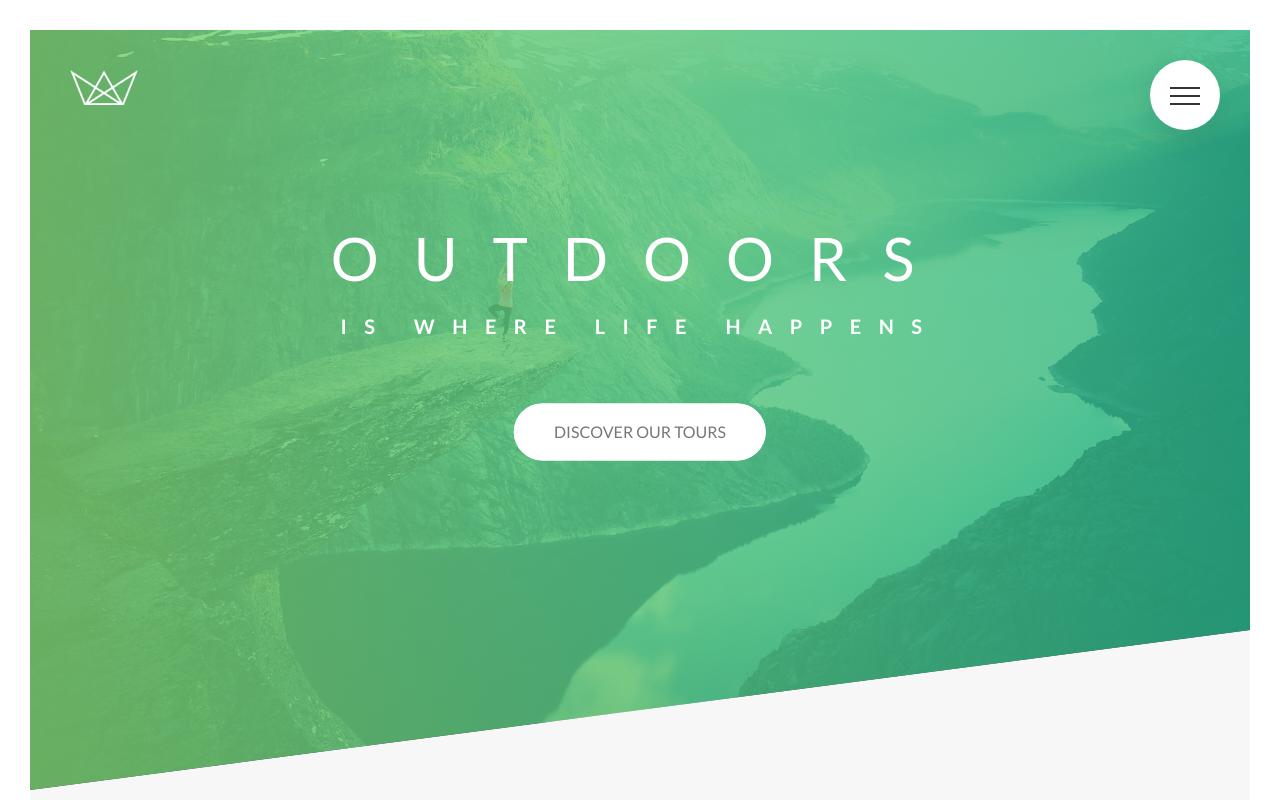
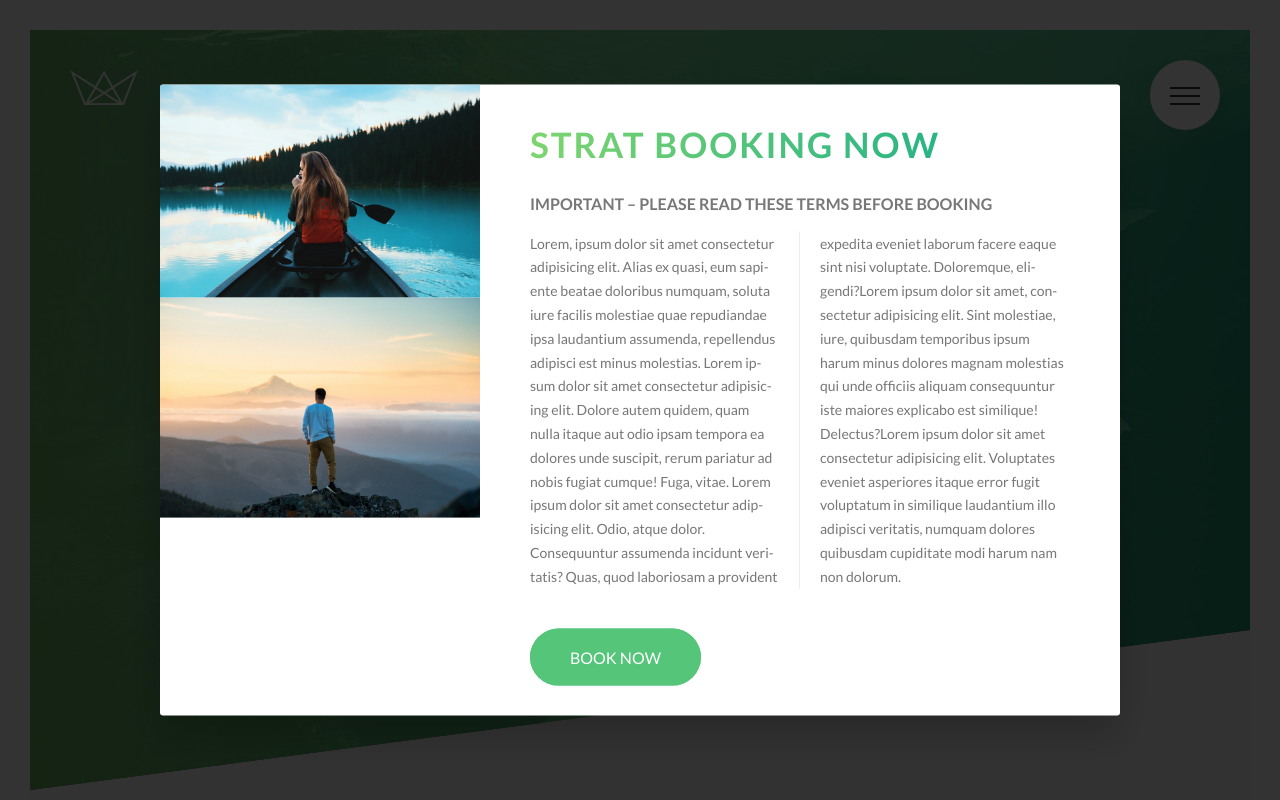
Before and after one commit to mokiong/Natours, a website: page index.html in a window 1280 px wide. Shown: the top 800 px of the page. Drawn offline with Linux system fonts and the light colour scheme.

Commit message:
Create popup

```diff
--- a/index.html
+++ b/index.html
@@ -514,6 +514,54 @@
             </div>
         </footer>
 
+        <div class="popup">
+            <div class="popup__content">
+                <div class="popup__left">
+                    <img
+                        src="img/nat-8.jpg"
+                        alt="Tour Photo"
+                        class="popup__img"
+                    />
+                    <img
+                        src="img/nat-9.jpg"
+                        alt="Tour Photo"
+                        class="popup__img"
+                    />
+                </div>
+                <div class="popup__right">
+                    <h2 class="heading-secondary u-margin-bottom-small">
+                        Strat Booking now
+                    </h2>
+                    <h3 class="heading-tertiary u-margin-bottom-small">
+                        Important &ndash; Please read these terms before Booking
+                    </h3>
+                    <p class="popup__text">
+                        Lorem, ipsum dolor sit amet consectetur adipisicing
+                        elit. Alias ex quasi, eum sapiente beatae doloribus
+                        numquam, soluta iure facilis molestiae quae repudiandae
+                        ipsa laudantium assumenda, repellendus adipisci est
+                        minus molestias. Lorem ipsum dolor sit amet consectetur
+                        adipisicing elit. Dolore autem quidem, quam nulla itaque
+                        aut odio ipsam tempora ea dolores unde suscipit, rerum
+                        pariatur ad nobis fugiat cumque! Fuga, vitae. Lorem
+                        ipsum dolor sit amet consectetur adipisicing elit. Odio,
+                        atque dolor. Consequuntur assumenda incidunt veritatis?
+                        Quas, quod laboriosam a provident expedita eveniet
+                        laborum facere eaque sint nisi voluptate. Doloremque,
+                        eligendi?Lorem ipsum dolor sit amet, consectetur
+                        adipisicing elit. Sint molestiae, iure, quibusdam
+                        temporibus ipsum harum minus dolores magnam molestias
+                        qui unde officiis aliquam consequuntur iste maiores
+                        explicabo est similique! Delectus?Lorem ipsum dolor sit
+                        amet consectetur adipisicing elit. Voluptates eveniet
+                        asperiores itaque error fugit voluptatum in similique
+                        laudantium illo adipisci veritatis, numquam dolores
+                        quibusdam cupiditate modi harum nam non dolorum.
+                    </p>
+                    <a href="#" class="btn btn--green">Book now</a>
+                </div>
+            </div>
+        </div>
         <!--
         <section class="grid-test">
             <div class="row">
--- a/sass/abstracts/_mixins.scss
+++ b/sass/abstracts/_mixins.scss
@@ -5,3 +5,10 @@
         clear: both;
     }
 }
+
+@mixin absCenter {
+    position: absolute;
+    top: 50%;
+    left: 50%;
+    transform: translate(-50%, -50%);
+}
--- /dev/null
+++ b/sass/components/_popup.scss
@@ -0,0 +1,56 @@
+.popup {
+    height: 100vh;
+    width: 100%;
+    position: fixed;
+    top: 0;
+    left: 0;
+    background-color: rgba($color-black, 0.8);
+    z-index: 9999;
+
+    &__content {
+        @include absCenter;
+
+        width: 75%;
+        height: 50rem;
+        background-color: $color-white;
+        box-shadow: 0 2rem 4rem rgba($color-black, 0.2);
+        border-radius: 3px;
+        display: table;
+        overflow: hidden;
+    }
+
+    &__left {
+        width: 33.3333333%;
+        display: table-cell;
+    }
+
+    &__right {
+        width: 66.66666667%;
+        display: table-cell;
+        vertical-align: middle;
+        padding: 3rem 5rem;
+    }
+
+    &__img {
+        display: block;
+        width: 100%;
+    }
+
+    &__text {
+        font-size: 1.4rem;
+        margin-bottom: 4rem;
+
+        -moz-column-count: 2;
+        -moz-column-gap: 4rem;
+        -moz-column-rule: 1px solid $color-grey-light-2;
+
+        column-count: 2;
+        column-gap: 4rem;
+        column-rule: 1px solid $color-grey-light-2;
+
+        -moz-hyphens: auto;
+        -ms-hyphens: auto;
+        -webkit-hyphens: auto;
+        hyphens: auto;
+    }
+}
--- a/sass/main.scss
+++ b/sass/main.scss
@@ -14,6 +14,7 @@
 @import 'components/feature-box';
 @import 'components/form';
 @import 'components/story';
+@import 'components/popup';
 
 @import 'layout/footer';
 @import 'layout/grid';
```
Also changed, not shown: css/style.css.
